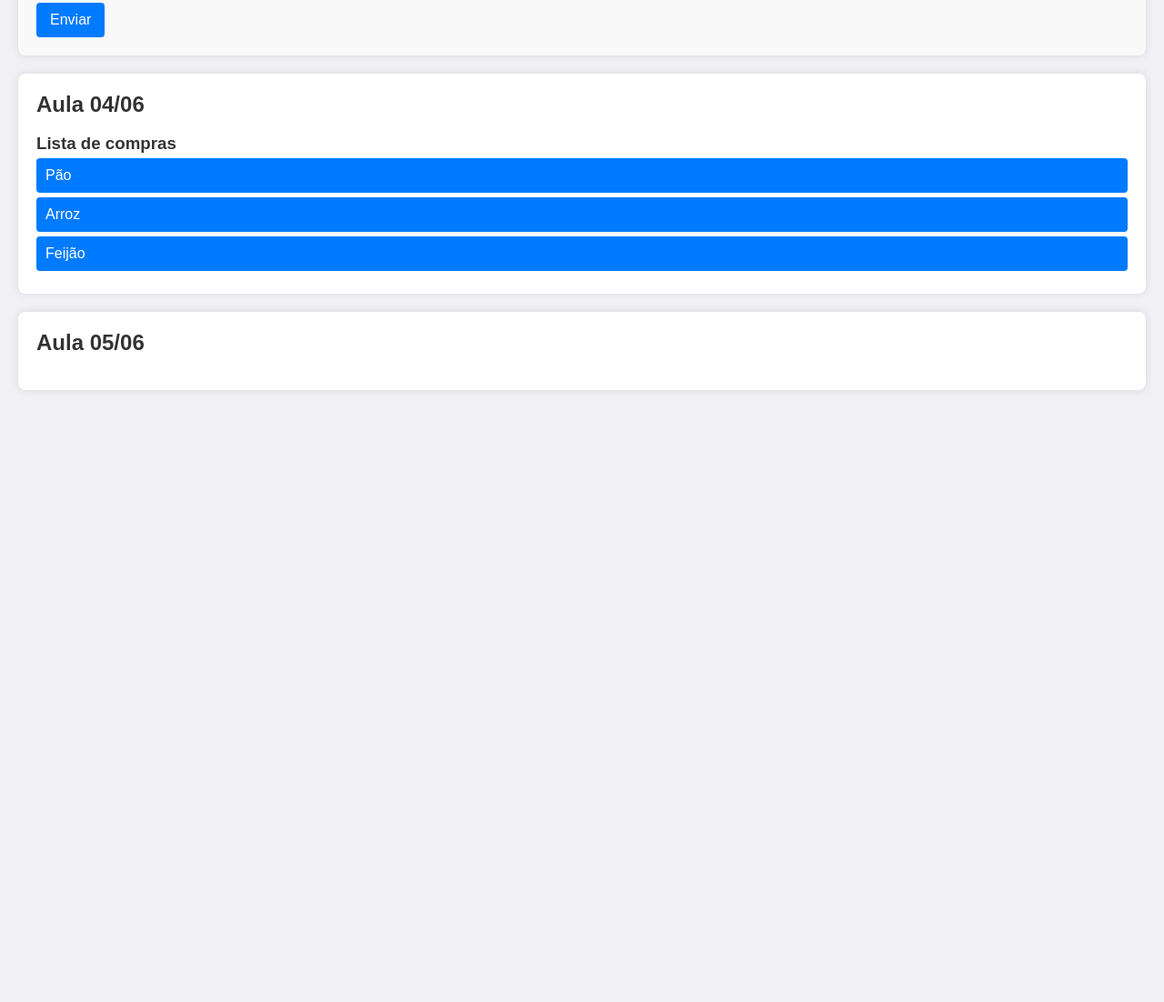
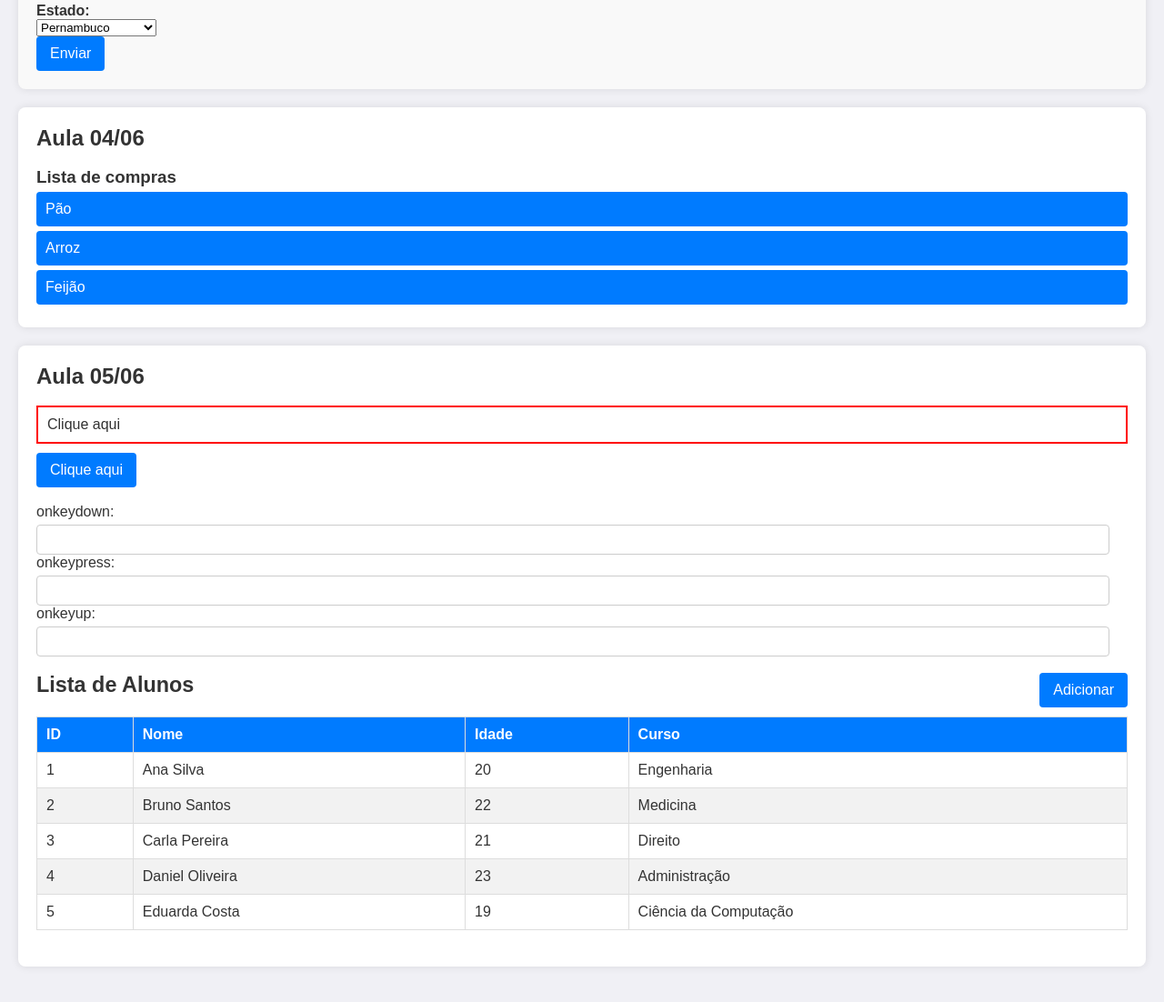
Before and after one commit to FullStack-Education/modulo2-semana5, a plain HTML site: page index.html in a window 1280 px wide. Shown: the part 880-1982 px from the top of the page at 91% size. Before the commit the page ends 1349 px from the top, so only its background shows below. Drawn offline with Linux system fonts and the light colour scheme; a script that the page names is missing.

Commit message:
feat: Códigos visto na aula 03

```diff
--- a/index.html
+++ b/index.html
@@ -57,7 +57,13 @@
 
           <div class="form-field">
             <label for="email">Email:</label><br />
-            <input type="email" id="email" name="email" required />
+            <input
+              onkeyup="clicou(event)"
+              type="email"
+              id="email"
+              name="email"
+              required
+            />
           </div>
 
           <div class="form-field">
@@ -69,6 +75,15 @@
           <div class="form-field">
             <label for="email">CNPJ:</label><br />
             <input type="text" id="cnpj" name="cnpj" /><br />
+          </div>
+
+          <div>
+            <label for="email">Estado:</label><br />
+            <select id="teste" onchange="selecionouOpcao()">
+              <option value="pe">Pernambuco</option>
+              <option value="sc">Santa Catarina</option>
+              <option value="rgs">Rio Grande do Sul</option>
+            </select>
           </div>
           <button type="submit">Enviar</button>
         </form>
@@ -88,7 +103,69 @@
       <section>
         <h2>Aula 05/06</h2>
         <br />
-
+        <div class="div-border" onmouseup="mouseUp()" onmousedown="mouseDown()">
+          Clique aqui
+        </div>
+        <button
+          id="clickButton"
+          onmousedown="mouseDown()"
+          onmouseup="mouseUp()"
+        >
+          Clique aqui
+        </button>
+        <p id="try"></p>
+        <br />
+        onkeydown: <input type="text" onkeydown="keyDown()" /> onkeypress:
+        <input type="text" onkeypress="keyPress()" /> onkeyup:
+        <input type="text" onkeyup="keyUp()" />
+        <br />
+        <br />
+        <div class="head-title-table">
+          <h3>Lista de Alunos</h3>
+          <button onclick="perguntarDados()">Adicionar</button>
+        </div>
+        <table class="student-table">
+          <thead>
+            <tr>
+              <th>ID</th>
+              <th>Nome</th>
+              <th>Idade</th>
+              <th>Curso</th>
+            </tr>
+          </thead>
+          <tbody>
+            <tr>
+              <td>1</td>
+              <td>Ana Silva</td>
+              <td>20</td>
+              <td>Engenharia</td>
+            </tr>
+            <tr>
+              <td>2</td>
+              <td>Bruno Santos</td>
+              <td>22</td>
+              <td>Medicina</td>
+            </tr>
+            <tr>
+              <td>3</td>
+              <td>Carla Pereira</td>
+              <td>21</td>
+              <td>Direito</td>
+            </tr>
+            <tr>
+              <td>4</td>
+              <td>Daniel Oliveira</td>
+              <td>23</td>
+              <td>Administração</td>
+            </tr>
+            <tr>
+              <td>5</td>
+              <td>Eduarda Costa</td>
+              <td>19</td>
+              <td>Ciência da Computação</td>
+            </tr>
+          </tbody>
+        </table>
       </section>
     </main>
 
@@ -112,7 +189,6 @@
         </div>
     </section> -->
 
-
     <!-- <script src="./scripts/aula01.js"></script> -->
     <!-- <script src="./scripts/aula02.js"></script> -->
     <script src="./scripts/aula03.js"></script>
--- /dev/null
+++ b/scripts/aula03.js
@@ -0,0 +1,84 @@
+// =========== Eventos ===========
+
+// =========== Eventos de mouse ===========
+function clicou(event) {
+  // O parametro event é um objeto que contém informações
+  // sobre o evento que ocorreu.
+  console.log("Você clicou no botão");
+  // event.target é o elemento que disparou o evento. Já
+  // o value é o valor do elemento que disparou o evento.
+  console.log(event.target.value);
+}
+function selecionouOpcao() {
+  console.log("A opção foi alterada");
+}
+function mouseDown() {
+  document.getElementById("try").innerHTML = "Botão pressionado";
+}
+function mouseUp() {
+  document.getElementById("try").innerHTML = "Soltou o botão";
+}
+
+// =========== Eventos de teclado ===========
+function keyDown() {
+  console.log("Tecla pressionada no keydown");
+}
+function keyPress() {
+  console.log("Tecla pressionada no keypress");
+}
+function keyUp() {
+  console.log("Tecla pressionada no keyup");
+}
+
+// =========== Exemplo de como adicionar uma linha na tabela ===========
+function perguntarDados() {
+  let id = prompt("Digite seu ID:");
+  let nome = prompt("Digite seu nome:");
+  let idade = prompt("Digite sua idade:");
+  let curso = prompt("Digite seu curso:");
+
+  let tagTbody = document.querySelector("table.student-table tbody");
+  tagTbody.innerHTML += `
+    <tr>
+        <td>${id}</td>
+        <td>${nome}</td>
+        <td>${idade}</td>
+        <td>${curso}</td>
+    </tr>
+    `;
+
+  //Forma 02
+  // let tagTr = document.createElement("tr");
+
+  // let tagTdId = document.createElement("td");
+  // let tagTdNome = document.createElement("td");
+  // let tagTdIdade = document.createElement("td");
+  // let tagTdCurso = document.createElement("td");
+  // tagTdId.innerHTML = id;
+  // tagTdNome.innerHTML = nome;
+  // tagTdIdade.innerHTML = idade;
+  // tagTdCurso.innerHTML = curso;
+
+  // tagTr.appendChild(tagTdId);
+  // tagTr.appendChild(tagTdNome);
+  // tagTr.appendChild(tagTdIdade);
+  // tagTr.appendChild(tagTdCurso);
+
+  // tagTbody.appendChild(tagTr);
+}
+
+// =========== AddEventListener ===========
+let tagButton = document.getElementById("clickButton");
+// Forma 01
+// O metodo addEventListener é utilizado para adicionar
+// um evento a um elemento html.
+tagButton.addEventListener("click", funcaoExterna);
+function funcaoExterna(event) {
+  console.log("Você clicou no botão");
+  console.log(event);
+}
+
+// Forma 02
+// tagButton.addEventListener("click", ()=>{
+//     console.log("Você clicou no botão");
+// })
--- a/style.css
+++ b/style.css
@@ -133,3 +133,59 @@ ul#list li {
 ul#list li:hover {
     background-color: #0056b3;
 }
+
+.table-container {
+    background-color: #fff;
+    padding: 20px;
+    border-radius: 8px;
+    box-shadow: 0 0 10px rgba(0, 0, 0, 0.1);
+    width: 80%;
+    max-width: 800px;
+    text-align: center;
+}
+
+h1 {
+    margin-bottom: 20px;
+    font-size: 24px;
+    color: #333;
+}
+
+.head-title-table{
+    font-size: 20px;
+    color: #333;
+    display: flex;
+    justify-content: space-between;
+    margin-bottom: 10px;
+}
+
+.student-table {
+    width: 100%;
+    border-collapse: collapse;
+    margin-bottom: 20px;
+}
+
+.student-table th,
+.student-table td {
+    padding: 10px;
+    border: 1px solid #ddd;
+    text-align: left;
+}
+
+.student-table th {
+    background-color: #007BFF;
+    color: #fff;
+}
+
+.student-table tr:nth-child(even) {
+    background-color: #f2f2f2;
+}
+
+.student-table tr:hover {
+    background-color: #f1f1f1;
+}
+
+.div-border{
+    margin-bottom: 10px;
+    padding: 10px;
+    border: 2px solid red;
+}
```
Also changed, not shown: scripts/aula02.js (+12 -0 lines).
